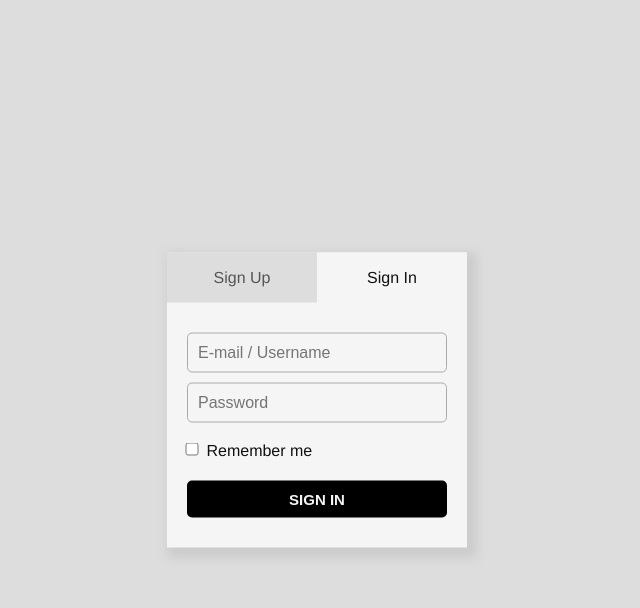
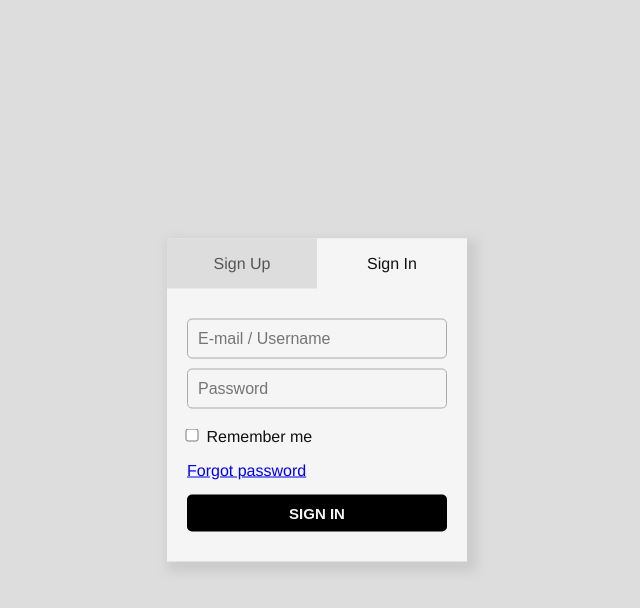
Before and after one commit to YashJain2/CONFRENZ, a website: page signup.html in a window 1280 px wide. Both pictures are taken after a click on the element "Sign In". Shown: the whole page, without its empty margins (323-963 px from the left). Drawn offline with Linux system fonts and the light colour scheme.

Commit message:
Update signup.html
Forgot password

```diff
--- a/signup.html
+++ b/signup.html
@@ -39,6 +39,9 @@
                     <label for="remember_me">Remember me</label>
                 </div>
                 <div class="form-element">
+                    <a href="#">Forgot password</a>
+                </div>
+                <div class="form-element">
                     <button>Sign In </button>
                 </div>
             </div>
```
